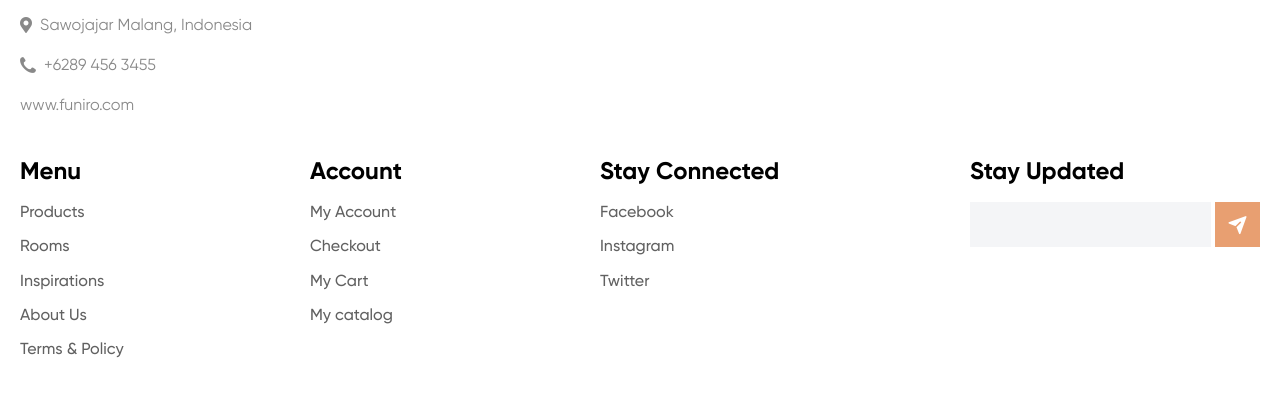
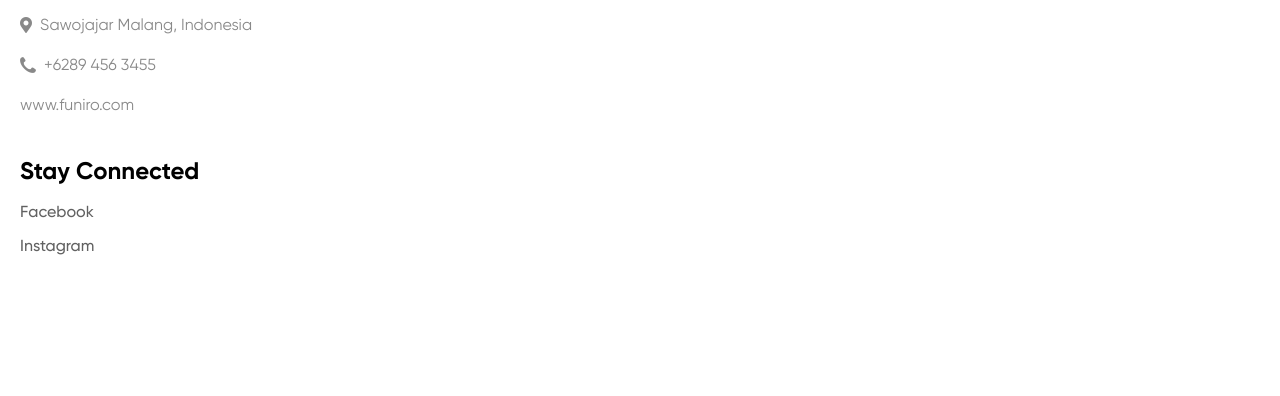
Before and after one commit to Alexander0k/Furniture-store, a plain HTML site: page index.html in a window 1280 px wide. Shown: the part 6855-7251 px from the top of the page. After the commit the page ends 7171 px from the top, so only its background shows below. Drawn offline with Linux system fonts and the light colour scheme; a script that the page names is missing; files whose address does not match are found by name.

Commit message:
commit
one

```diff
--- a/index.html
+++ b/index.html
@@ -378,41 +378,13 @@
 					<a href="https://www.funiro.com" target="_blank" class="contacts-footer__item">www.funiro.com</a>
 				</div>
 			</div>
-			<div data-spollers="768,max" class="footer__menu menu-footer">
-				<div class="menu-footer__column">
-					<button type="button" data-spoller class="menu-footer__title _footer-title">Menu</button>
-					<ul class="menu-footer__list">
-						<li><a href="" class="menu-footer__link">Products</a></li>
-						<li><a href="" class="menu-footer__link">Rooms</a></li>
-						<li><a href="" class="menu-footer__link">Inspirations</a></li>
-						<li><a href="" class="menu-footer__link">About Us</a></li>
-						<li><a href="" class="menu-footer__link">Terms & Policy</a></li>
-					</ul>
-				</div>
-				<div class="menu-footer__column">
-					<button type="button" data-spoller class="menu-footer__title _footer-title">Account</button>
-					<ul class="menu-footer__list">
-						<li><a href="" class="menu-footer__link">My Account</a></li>
-						<li><a href="" class="menu-footer__link">Checkout</a></li>
-						<li><a href="" class="menu-footer__link">My Cart</a></li>
-						<li><a href="" class="menu-footer__link">My catalog</a></li>
-					</ul>
-				</div>
 				<div class="menu-footer__column">
 					<button type="button" data-spoller class="menu-footer__title _footer-title">Stay Connected</button>
 					<ul class="menu-footer__list">
 						<li><a href="" class="menu-footer__link">Facebook</a></li>
 						<li><a href="" class="menu-footer__link">Instagram</a></li>
-						<li><a href="" class="menu-footer__link">Twitter</a></li>
 					</ul>
 				</div>
-			</div>
-			<div class="footer__subscribe subscribe">
-				<div class="subscribe__title _footer-title">Stay Updated</div>
-				<form data-message="subscribe" data-test action="#" class="subscribe__form">
-					<input autocomplete="off" type="text" name="form[]" data-error="Ошибка" data-value="Enter your email" class="subscribe__input _req _email">
-					<button type="submit" class="subscribe__button _icon-send"></button>
-				</form>
 			</div>
 		</div>
 	</div>
```
